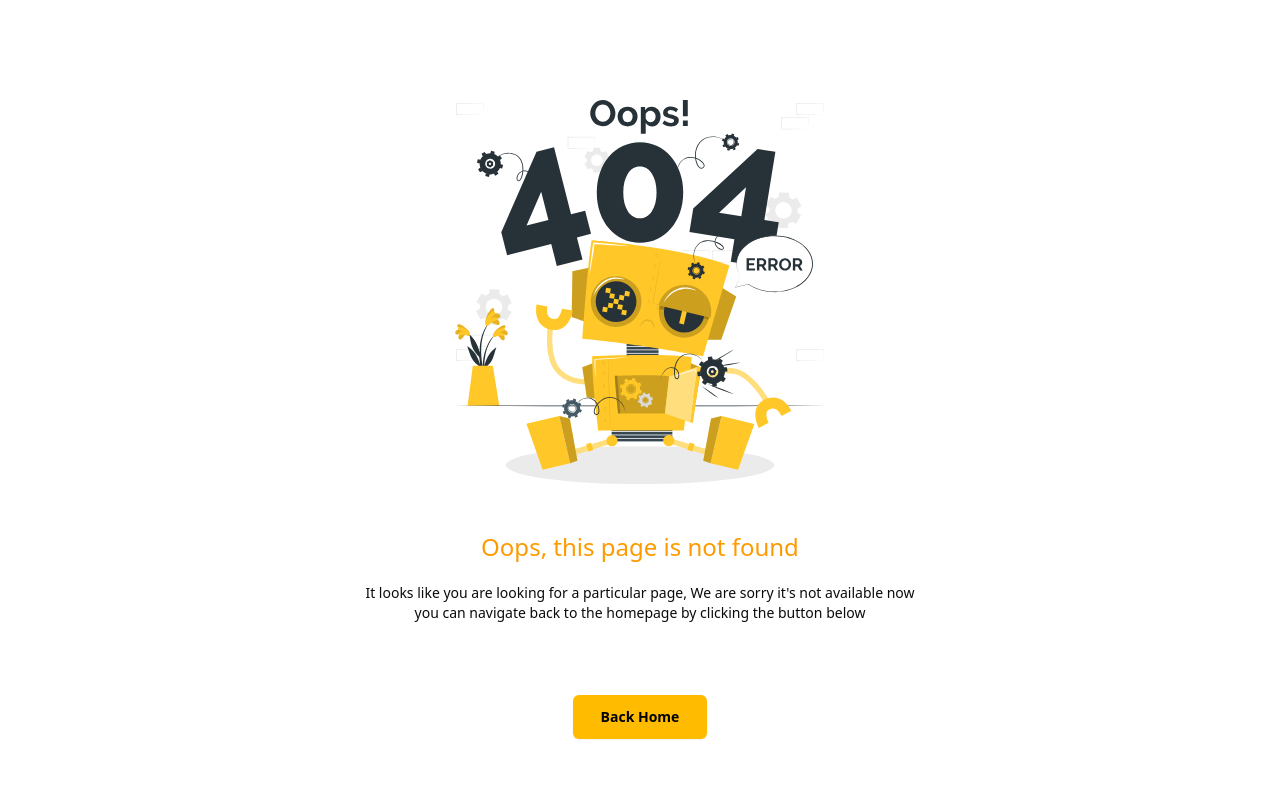
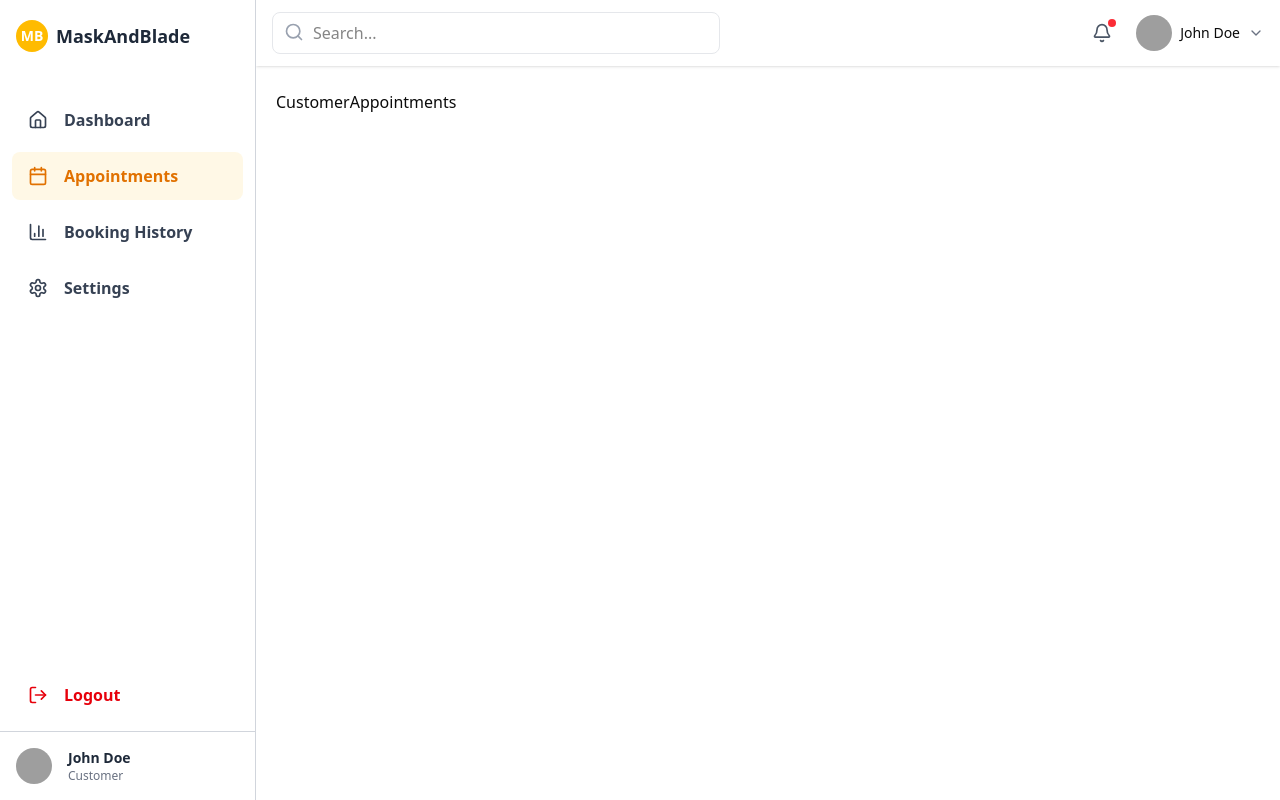
Before and after one commit to Trayshmhirk/maskandblade-app, a Next.js app: page /customer/appointments in a window 1280 px wide. Before the commit this address had no page. Built offline with nearby package versions, Linux system fonts and the light colour scheme; grey boxes are pictures that could not be loaded.

Commit message:
set up dashboard and appointment page files

```diff
--- /dev/null
+++ b/src/app/(customer)/customer/appointments/page.tsx
@@ -0,0 +1,8 @@
+import React from "react";
+import CustomerAppointments from "@/components/pages/customer-dashboard/appointment";
+
+const CustomerAppointmentsPage = () => {
+  return <CustomerAppointments />;
+};
+
+export default CustomerAppointmentsPage;
--- a/src/app/(customer)/customer/dashboard/page.tsx
+++ b/src/app/(customer)/customer/dashboard/page.tsx
@@ -1,7 +1,8 @@
+import CustomerDashboard from "@/components/pages/customer-dashboard";
 import React from "react";
 
-const CustomerDashboard = () => {
-  return <div>CustomerDashboard</div>;
+const CustomerDashboardPage = () => {
+  return <CustomerDashboard />;
 };
 
-export default CustomerDashboard;
+export default CustomerDashboardPage;
--- /dev/null
+++ b/src/components/pages/customer-dashboard/appointment/index.tsx
@@ -0,0 +1,7 @@
+import React from "react";
+
+const CustomerAppointments = () => {
+  return <div>CustomerAppointments</div>;
+};
+
+export default CustomerAppointments;
--- /dev/null
+++ b/src/components/pages/customer-dashboard/index.tsx
@@ -0,0 +1,7 @@
+import React from "react";
+
+const CustomerDashboard = () => {
+  return <div>CustomerDashboard</div>;
+};
+
+export default CustomerDashboard;
```
